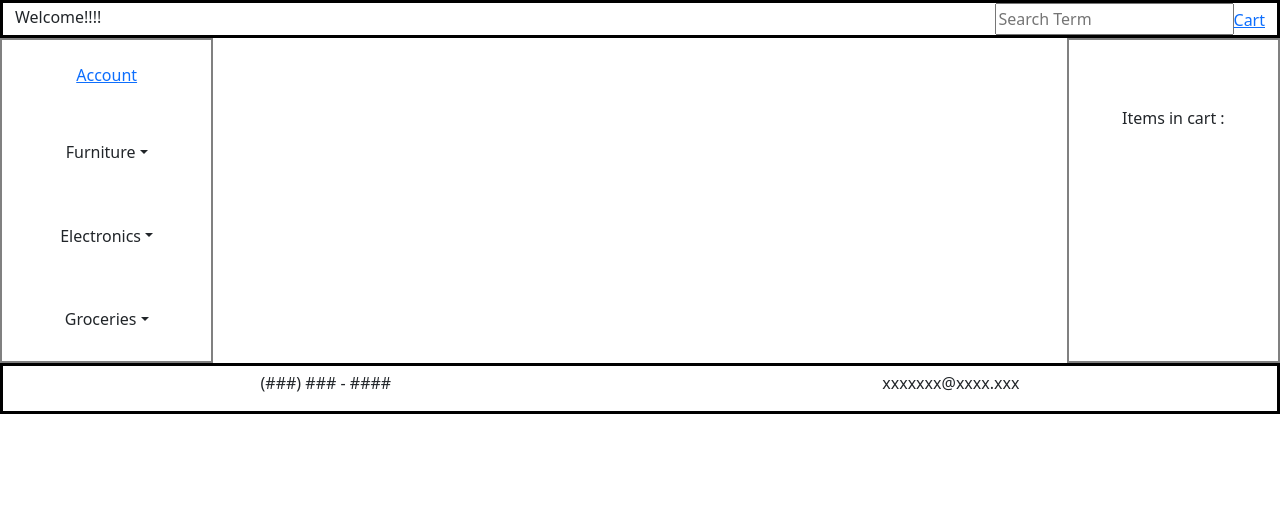
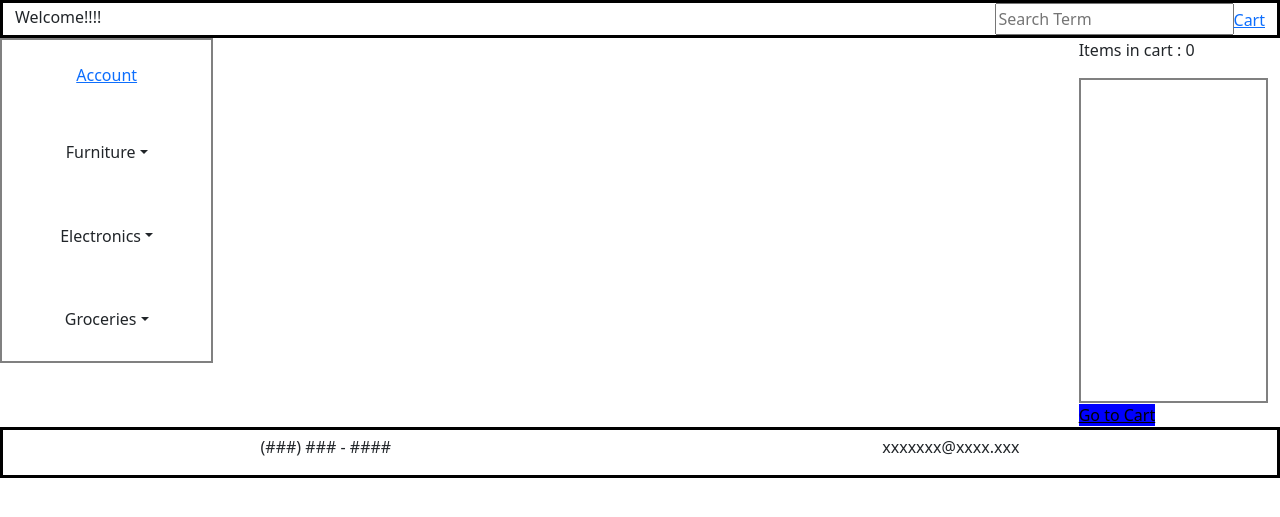
Before and after one commit to cchapman82/salesApp, a Flask app: template templates/indexSalesTemplate.html in a window 1280 px wide. Shown: the part 101-618 px from the top of the page. Run offline with Flask 3, Linux system fonts and the light colour scheme; the template is opened without the code that fills it, so the values that code supplies are empty.

Commit message:
fixed cartList, go to cart button and cart communication to py

```diff
--- a/app.py
+++ b/app.py
@@ -1,4 +1,4 @@
-from flask import Flask, render_template
+from flask import Flask, render_template, request
 import json
 
 #takes on product and turns it into a json string
@@ -25,7 +25,7 @@ class Product :
 
 productList = []
 JSONproductList = ""
-cart = []
+cart = ""
 numItems = 0
 
 productList.append( Product("Bed", "bedroom", 300.00, "A bed."))
@@ -48,10 +48,15 @@ app = Flask(__name__)
 @app.route("/")
 def runApp():
     return render_template('indexSalesTemplate.html', data = JSONproductList )
-
+@app.route('/process', methods = ['POST'])
+def getCartData() :
+     cart = request.get_json()
+     print(cart)
+     return "success"
 @app.route("/cartTemplate.html")
 def goToCart():
     return render_template('cartTemplate.html')
+
 @app.route("/accountTemplate.html")
 def goToAccount():
     return render_template('accountTemplate.html')
--- a/static/salesTemplate.js
+++ b/static/salesTemplate.js
@@ -4,13 +4,15 @@ let numItems = 0;
 const imgPath = "/static/raven.png";
 
 const addToCart = (product) => {
+	console.log(product.title);
 	cart.push(product);
 	numItems++;
+	loadCartProduct(product);
 };
 
 const loadProducts = (str) => {
 	const newProductList = str.split("},");
-	for(let i = 0; i<newProductList.length; i++) {
+	for(let i = 0; i < newProductList.length; i++) {
 		if(newProductList[i].endsWith("}")) {
 			productList.push(JSON.parse(newProductList[i]))
 		} else {
@@ -31,8 +33,7 @@ const loadCartProduct = (product) => {
 	const body = document.getElementById("cartColumn");
 	const divElement = getCartBody(product);
 	const cartNum = document.getElementById('cartNum');
-	cartNum.innerHTML = numItems;
-	body.appendChild(divElement);
+	cartNum.innerHTML = "Items in cart : " + numItems;
 };
 
 
@@ -67,32 +68,26 @@ const getProductBody = (product) => {
 
 
 const getCartBody = (product) => {
-
-	const divElement = document.createElement('div');
-	divElement.classList.add('cartColumn');
+	const cartList = document.getElementById("cartList")
 	const pElement = document.createElement('p');
 	pElement.innerHTML = product.title;
-	divElement.appendChild(pElement);
-	const buttonElement = document.createElement('a');
-	buttonElement.href = "cartTemplate.html";
-	const btn = document.createElement('button');
-	btn.innerHTML("Go to Cart");
-	buttonElement.appendChild(btn);
-	divElement.appendChild(buttonElement);
-	return divElement;
+	cartList.appendChild(pElement);
 };
 
 
 const sendCart = () => {
-	console.log("sending cart ");
-	localStorage.setItem("cart", JSON.stringify(cart));
-	window.location.href = "cartTemplate.html";
-	for(let i = 0; i < localStorage.length; i++) {
-		console.log(localStorage.getItem(localStorage.key(i)));
-	};
+	let result = "";
+	cart.forEach(product => {
+		result += product.title + ",";
+	})
+
+	result = result.slice(0, -1);
+	console.log(result);
+	$.ajax ({
+		url: '/process',
+		type : 'POST',
+		contentType: 'application/json',
+		data: JSON.stringify({result})
+	})
+
 };
-
-const getArray = (stringList) => {
-	console.log(stringList);
-	return stringList;
-};
--- a/static/stylesheetSalesTemplate.css
+++ b/static/stylesheetSalesTemplate.css
@@ -61,3 +61,8 @@
 	float: right;
 	margin: 5px;
 }
+
+#cartBtn {
+	background-color: blue;
+	color: black;
+}
--- a/templates/indexSalesTemplate.html
+++ b/templates/indexSalesTemplate.html
@@ -7,6 +7,7 @@
 		<meta charset="UTF-16">
 		<link href="https://cdn.jsdelivr.net/npm/bootstrap@5.3.0-alpha1/dist/css/bootstrap.min.css" rel="stylesheet" integrity="sha384-GLhlTQ8iRABdZLl6O3oVMWSktQOp6b7In1Zl3/Jr59b6EGGoI1aFkw7cmDA6j6gD" crossorigin="anonymous">
 		<script src="https://cdn.jsdelivr.net/npm/bootstrap@5.3.0-alpha1/dist/js/bootstrap.bundle.min.js" integrity="sha384-w76AqPfDkMBDXo30jS1Sgez6pr3x5MlQ1ZAGC+nuZB+EYdgRZgiwxhTBTkF7CXvN" crossorigin="anonymous"></script>
+		<script src="https://ajax.googleapis.com/ajax/libs/jquery/3.5.1/jquery.min.js"></script>
 		<script src="/static/salesTemplate.js"></script>
 		<link rel="stylesheet" href="/static/stylesheetSalesTemplate.css">
 		<title> Sales Template </title>
@@ -25,14 +26,13 @@
 			</a>
 			<button class="navbar-toggler" type="button" data-bs-toggle="collapse" data-bs-target="#collapsibleNavbar" aria-controls= "collapsibleNavbar" aria-expanded="false" aria-label= "Toggle navigation">
 				<span class="navbar-toggler-icon"></span>
-			</button>
-			<div class="collapse navbar-collapse navMenu" id="collapsibleNavbar">
+			</button> 		<div class="collapse navbar-collapse navMenu" id="collapsibleNavbar">
 				<ul class="navbar-nav mr-auto mt-2 mt-lg-0">
 					<li class="nav-item active">
 						<a class="nav-link" href="indexSalesTemplate.html">Home</a>
 					</li>
 					<li class="nav-item active">
-						<a class="nav-link" href="cartTemplate.html">Cart</a>
+						<a class="nav-link" onclick="sendCart()" href="cartTemplate.html">Cart</a>
 					</li>
 					<li class="nav-item active">
 						<a class="nav-link" href="accountTemplate.html">Account</a>
@@ -47,7 +47,7 @@
 					<h6 class="down">Welcome!!!!</h6>
 					<div class="scInput">
 						<input type="text" placeholder="Search Term">
-						<a class="down" href="cartTemplate.html" >Cart</a>
+						<a class="down" onclick="sendCart()" href="cartTemplate.html" >Cart</a>
 					</div>
 				</div>
 			</div>
@@ -83,8 +83,10 @@
 					<div class="bodyColumn" id="bodyColumn"></div>
 
 				</div>
-				<div class="col-2 linkColumn" id = "cartColumn">
-					<p>Items in cart : </p><p id = "cartNum"></p>
+				<div class="col-2" id = "cartColumn">
+					<p id = "cartNum">Items in cart : 0</p>
+					<div class="linkColumn" id="cartList"></div>
+					<a id = "cartBtn" onclick="sendCart()" href = "cartTemplate.html">Go to Cart</a>
 				</div>
 			</div>
 			<div class="row">
```
